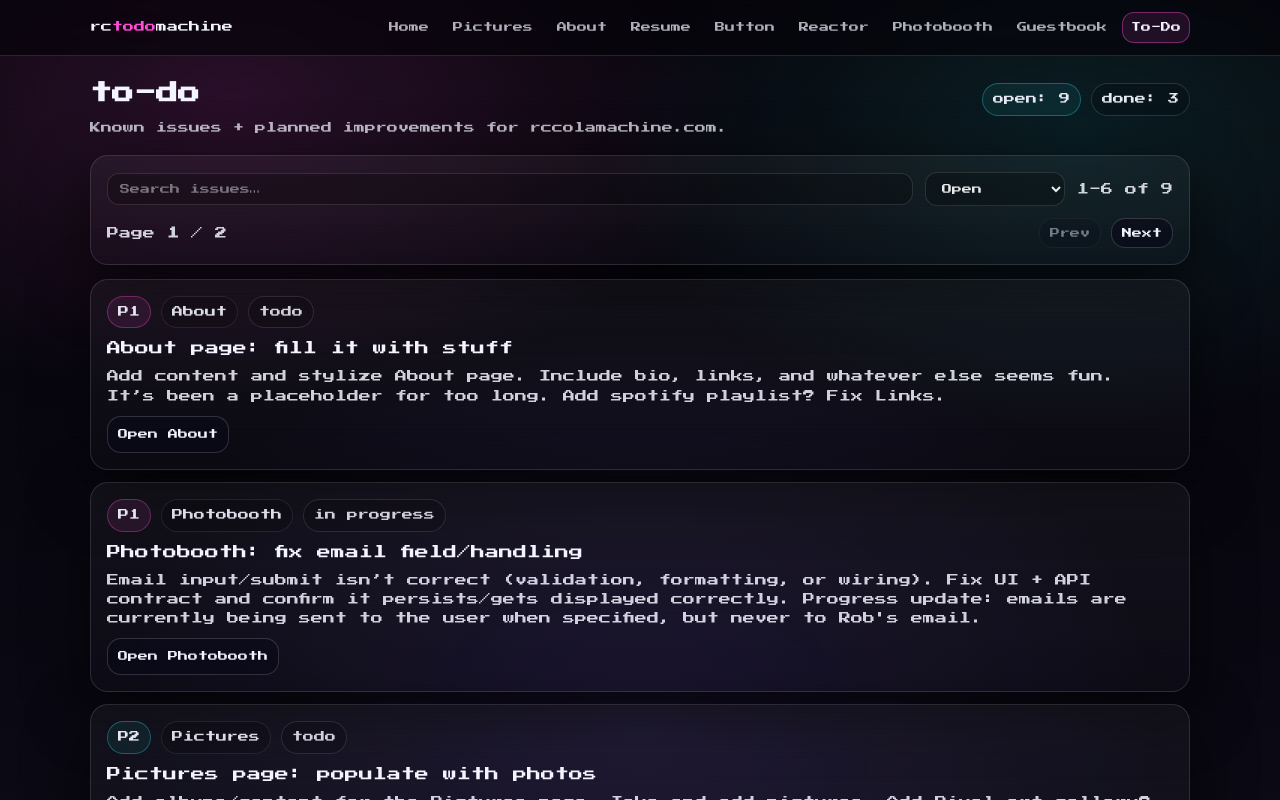
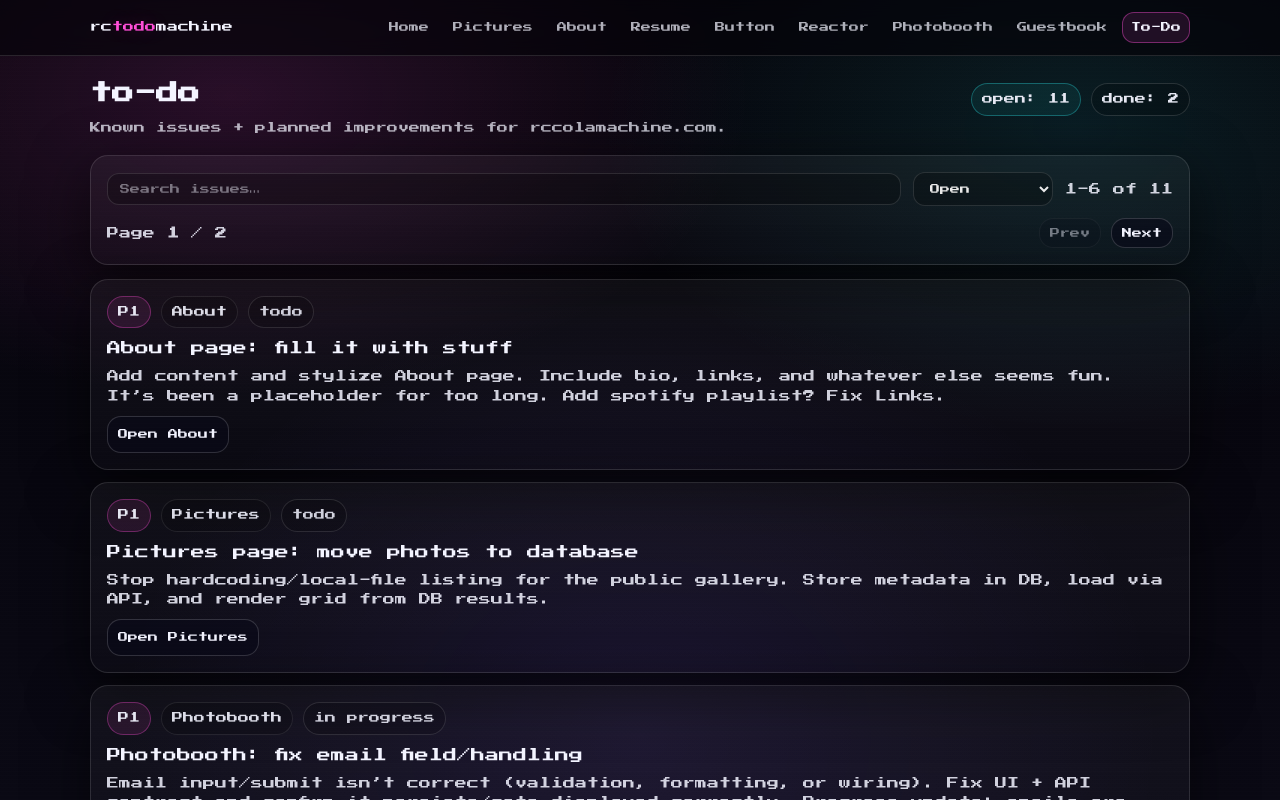
Before and after one commit to rccolamachine/project-site, a Next.js app: page /todo in a window 1280 px wide. Shown: the top 800 px of the page. Built offline with nearby package versions, Linux system fonts and the light colour scheme.

Commit message:
add reactor mobile to-do

```diff
--- a/app/todo/page.js
+++ b/app/todo/page.js
@@ -40,10 +40,20 @@ const ITEMS = [
     title: "Pictures page: move photos to database",
     area: "Pictures",
     priority: "P1",
-    status: "done",
+    status: "todo",
     notes:
       "Stop hardcoding/local-file listing for the public gallery. Store metadata in DB, load via API, and render grid from DB results.",
     links: [{ label: "Open Pictures", href: "/pictures" }],
+  },
+  {
+    id: "reactor-page-in-mobile",
+    title: "Fix Reactor page on mobile",
+    area: "Reactor",
+    priority: "P3",
+    status: "todo",
+    notes:
+      "Currently the Reactor page is pretty broken on mobile (overflow, controls hard to use). Make it responsive and usable on smaller screens, or disable the page on mobile with a message. It’s a bit of a niche use case but would be nice to have it work decently.",
+    links: [{ label: "Open Reactor", href: "/reactor" }],
   },
   {
     id: "update-about-page",
```
